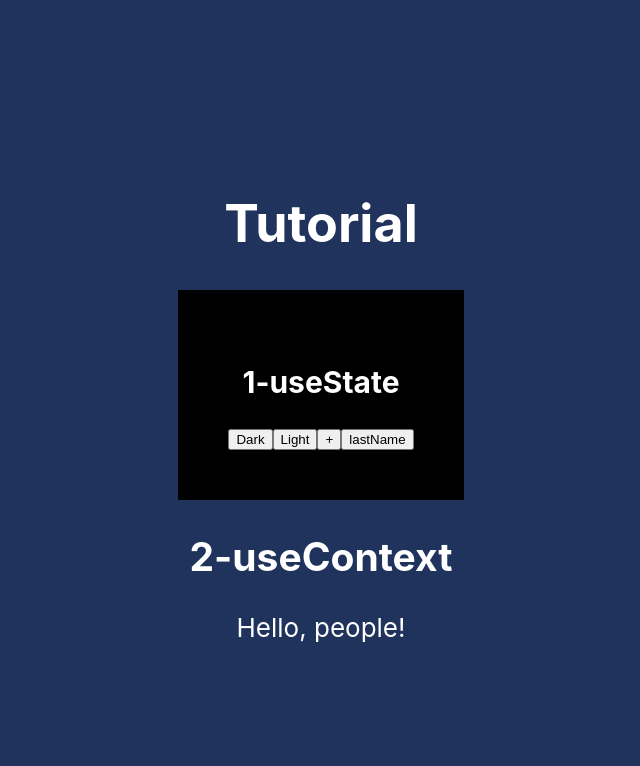
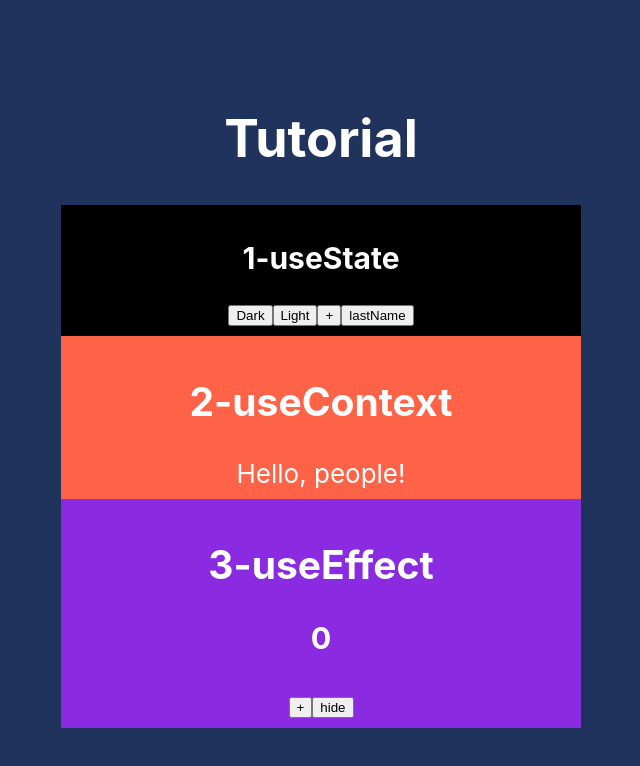
Before and after one commit to ybeliaev/for-react-test, a React (Create React App) app: page / in a window 1280 px wide. Shown: the top 766 px of the page, without its empty margins (319-959 px from the left). Built offline with nearby package versions, Linux system fonts and the light colour scheme.

Commit message:
useEffect-3

```diff
--- a/src/App.jsx
+++ b/src/App.jsx
@@ -1,10 +1,10 @@
-import React, {useContext} from "react";
+import React from "react";
 
-import clsx from "clsx";
 
 import "./App.scss";
 import {HookSweacher} from "./components/1-useState"
 import {Child} from "./components/2-useContext"
+import {EffectComponent} from "./components/3-useEffect"
 
 
 function App() {
@@ -14,6 +14,7 @@ function App() {
         <h1>Tutorial</h1>
           <HookSweacher  />
           <Child />
+          <EffectComponent />
       </header>
     </div>
   );
--- a/src/App.scss
+++ b/src/App.scss
@@ -1,9 +1,12 @@
 .App {
   text-align: center;
+  background-color: #1f335c;
+
 }
 
 .App-header {
-  background-color: #1f335c;
+  max-width: 500px;
+  margin: 0 auto;
   min-height: 100vh;
   display: flex;
   flex-direction: column;
--- a/src/components/1-useState.jsx
+++ b/src/components/1-useState.jsx
@@ -1,19 +1,19 @@
 import React from "react";
 
-import clsx from "clsx";
 
 export  const HookSweacher = () => {
     const [color, setColor] = React.useState("black");
     const [fontSize, setFontSize] = React.useState(20);
     const [person, setPerson] = React.useState({
       firstName: "joy",
-      lastName: "Niga",
+      lastName: "Nige",
     })
     const styles = {
       div:{
-        padding: 50,
+        padding: 10,
         backgroundColor: color,
         fontSize: `${fontSize}px`,
+        width: '100%'
       }
     }
     return(
--- a/src/components/2-useContext.jsx
+++ b/src/components/2-useContext.jsx
@@ -11,7 +11,7 @@ export const Child = () => {
 
     return(
         <MyContext.Provider value="Hello, people!">
-            <div>
+            <div style={{backgroundColor:"tomato", padding: 10, width: '100%',}}>
                 <h2>2-useContext</h2>
                 <ElemChild/>
             </div>
--- /dev/null
+++ b/src/components/3-useEffect.jsx
@@ -0,0 +1,42 @@
+import React, { useEffect, useState } from "react"
+
+export const EffectComponent = () => {
+    const [value, setValue] = useState(0)
+    const [visible, setVisible] = useState(true)
+
+    useEffect(() => {
+        console.log("useEffect() ")// комбинация componentDidMount and componentDidUpdate
+        // вызов при монтировании и любом обновлении
+    })
+    useEffect(() => {
+        console.log("useEffect() как componentDidMount ")
+        // вызов только при монтировании
+    }, [])
+
+    useEffect(()=>{
+        console.log("useEffect() следит за изменением value")
+    }, [value])
+
+    useEffect(()=>{
+        console.log("useEffect() перед очисткой")
+        return () => {
+            console.log("очистка useEffect()")
+        }
+    }, [value]) // второй клик: вначале очистка предидущего, затем новый вызов
+
+    if(visible){
+        return (
+            <div style={{backgroundColor:"BlueViolet", padding: 10, width: '100%'}}>
+                <h2>3-useEffect</h2>
+                <h3>{value}</h3>
+                <button onClick={()=>setValue(
+                    v => v + 1
+                )}>+</button>
+                <button onClick = {() => setVisible(false)}>hide</button>
+            </div>
+        )
+    }else{
+        return <button onClick={() => setVisible(true)}>show</button>
+    }
+
+}
--- /dev/null
+++ b/src/components/4-useEffect.jsx
@@ -0,0 +1 @@
+import React, { useEffect, useState } from "react"
```
